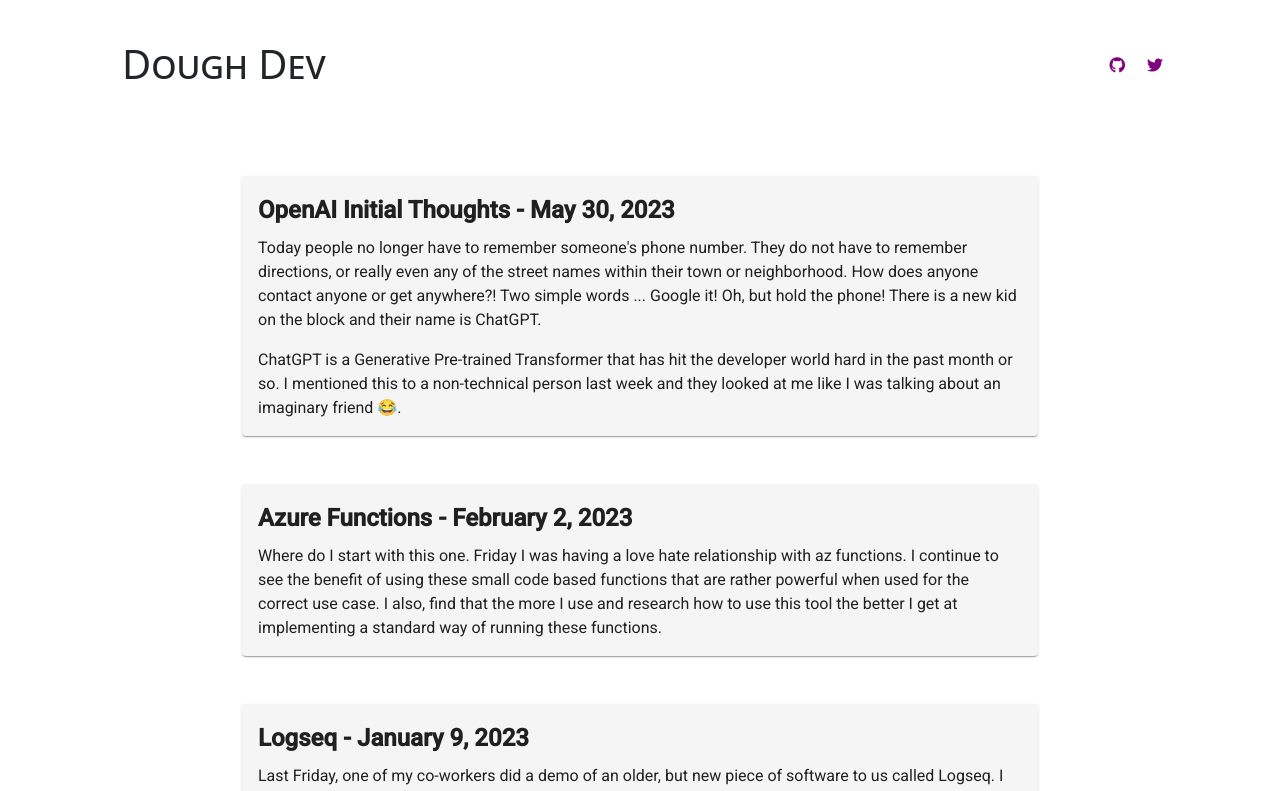
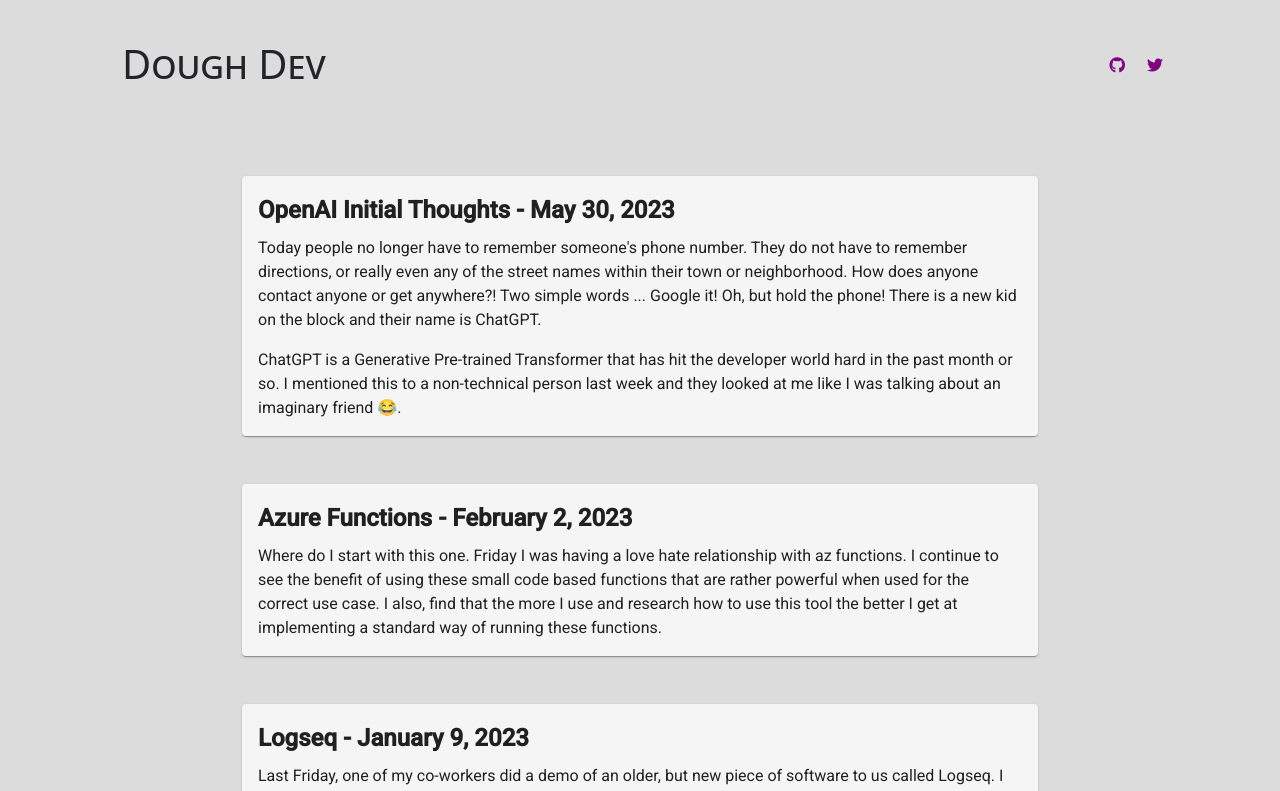
Before and after one commit to jamesjdougherty/dough-blog, an Angular app: page / in a window 1280 px wide. Shown: the top 791 px of the page. Built offline with nearby package versions, Linux system fonts and the light colour scheme; what @angular/fire would draw is missing.

Commit message:
Clean up styling

```diff
--- a/src/app/blog/blog.component.css
+++ b/src/app/blog/blog.component.css
@@ -0,0 +1,18 @@
+.mat-card {
+  margin: 2em;
+  background-color: whitesmoke;
+}
+
+.mat-card-title {
+  font-weight: bolder;
+}
+
+.mat-card-content {
+  font-size: 16px;
+}
+
+@media (min-width: 1024px) {
+  .mat-card {
+    margin: 3em 10em;
+  }
+}
--- a/src/index.html
+++ b/src/index.html
@@ -20,7 +20,7 @@
           integrity="sha384-DNOHZ68U8hZfKXOrtjWvjxusGo9WQnrNx2sqG0tfsghAvtVlRW3tvkXWZh58N9jp" crossorigin="anonymous">
 </head>
   </head>
-  <body>
+  <body class="app">
     <app-root></app-root>
   </body>
 </html>
--- a/src/styles.css
+++ b/src/styles.css
@@ -1,25 +1,10 @@
 /* You can add global styles to this file, and also import other style files */
+
+.app {
+  background-color: gainsboro;
+}
 
 h1 {
   margin: 1em;
   font-variant-caps: small-caps;
 }
-
-.mat-card {
-  margin: 2em;
-  background-color: whitesmoke;
-}
-
-.mat-card-title {
-  font-weight: bolder;
-}
-
-.mat-card-content {
-  font-size: 16px;
-}
-
-@media (min-width: 1024px) {
-  .mat-card {
-    margin: 3em 10em;
-  }
-}
```
